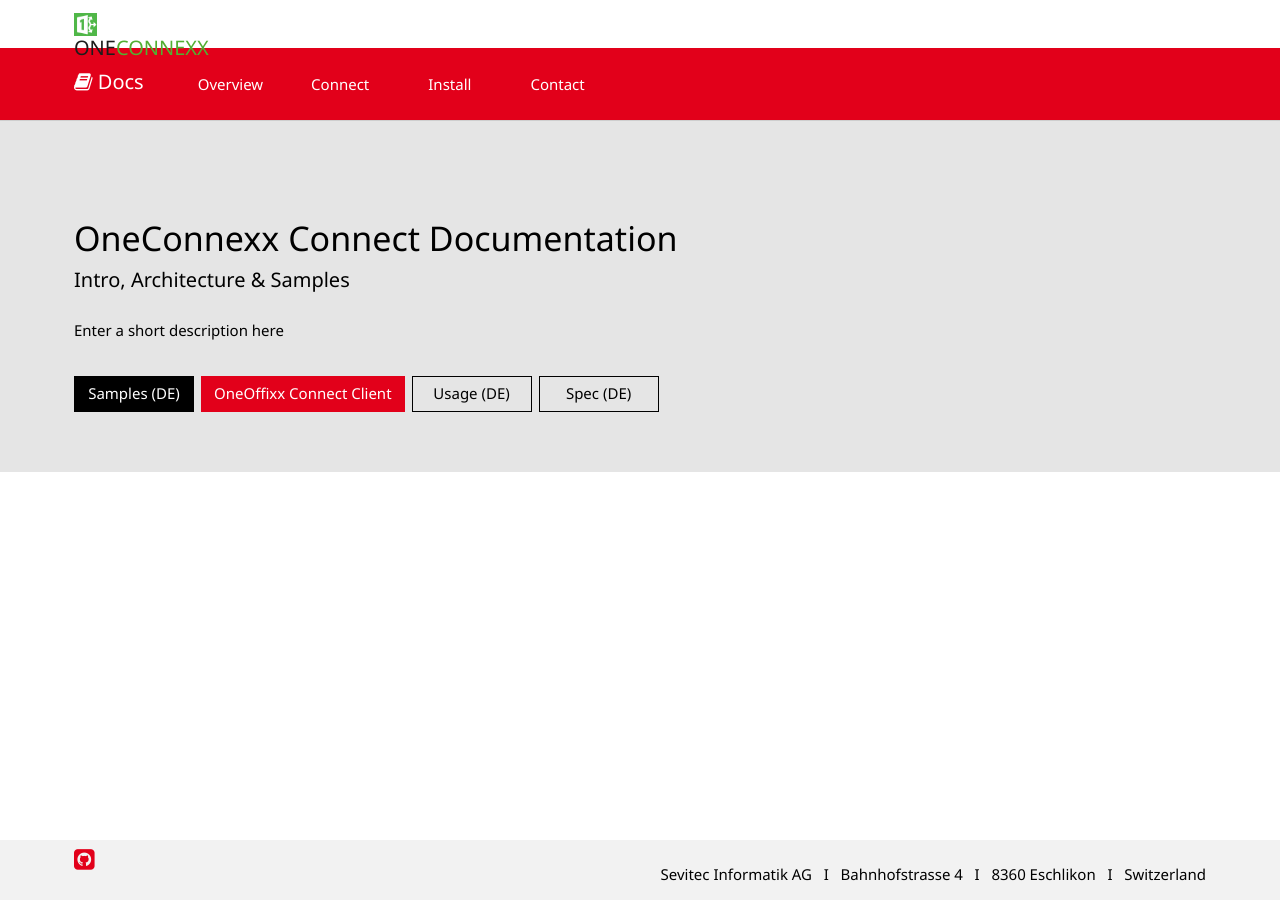
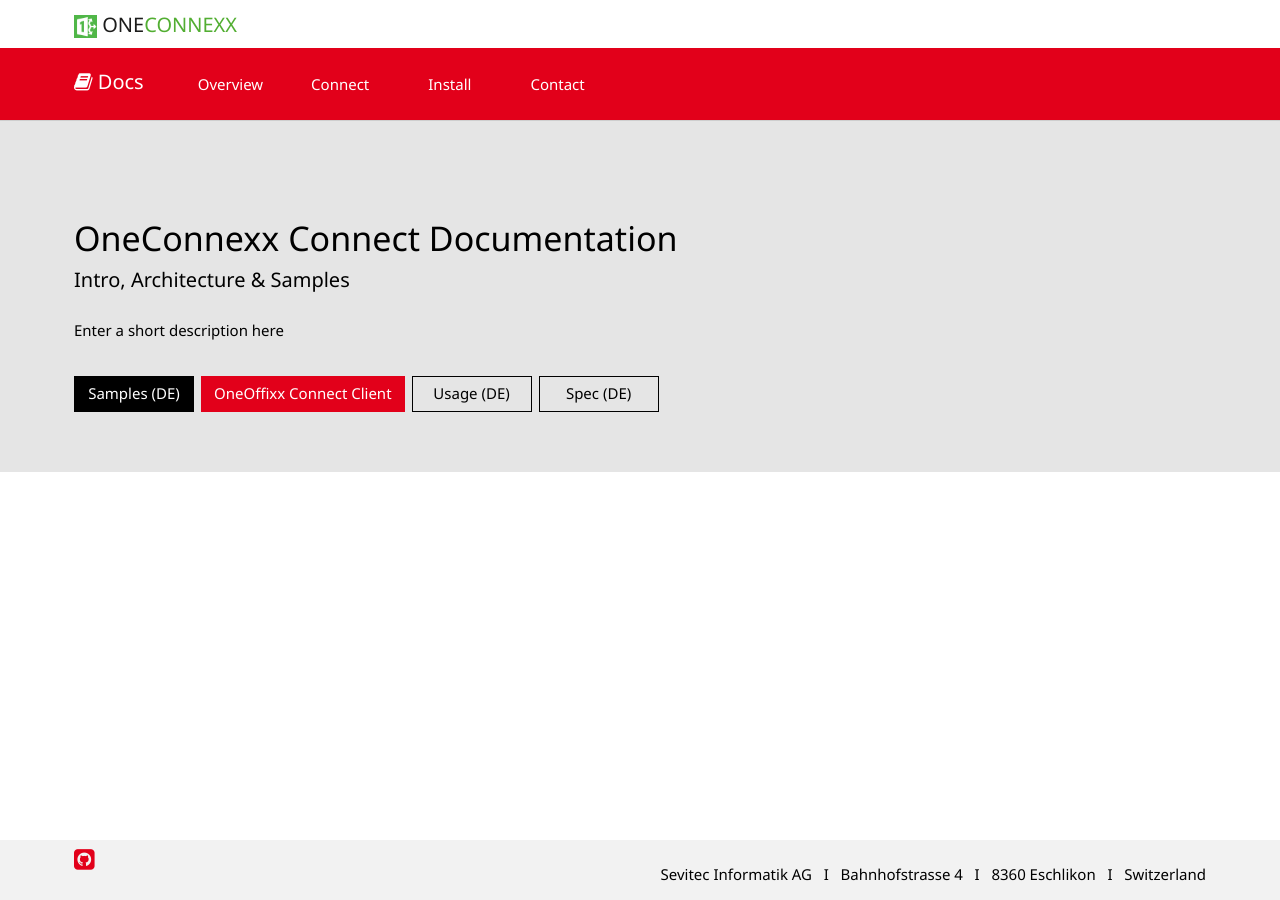
Before and after one commit to primesoft-group/oneconnexx-docs, a Jekyll site: the page built from index.html, in a window 1280 px wide. Built offline with Jekyll 4.4.1, drawn with Linux system fonts in a browser that asks for light colours; nearby versions of some CDN libraries; some web fonts are replaced.

Commit message:
logo styling

```diff
--- a/assets/css/site.css
+++ b/assets/css/site.css
@@ -17,8 +17,13 @@
 
 .navbar-brand .one {
     color: #1C1C1B;
+	margin-top: 5px;
 }
 
 .navbar-brand .connexx {
     color: #52AE32;
+	margin-top: 5px;
 }
+.navbar-brand > img{
+	display: inline;
+}
```
